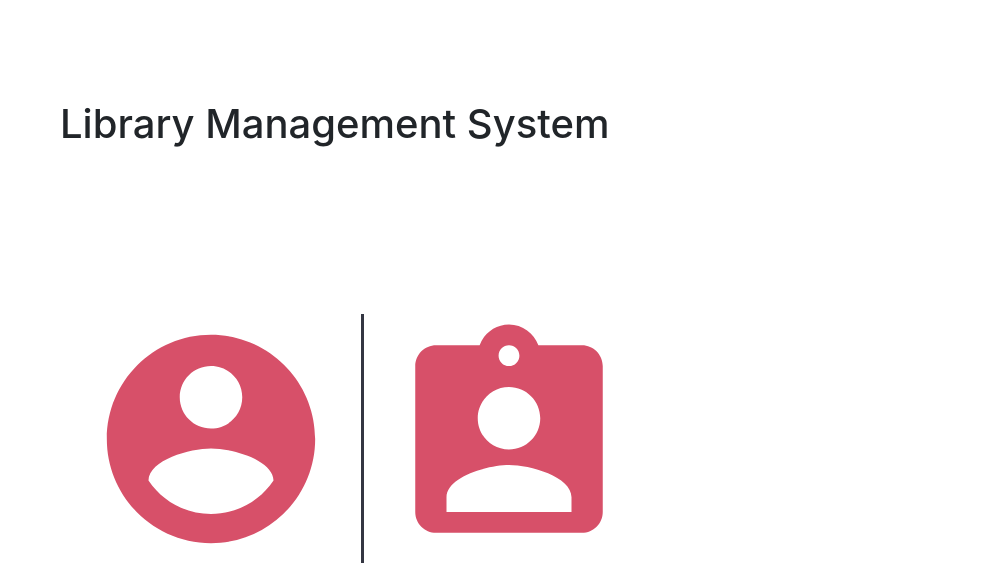
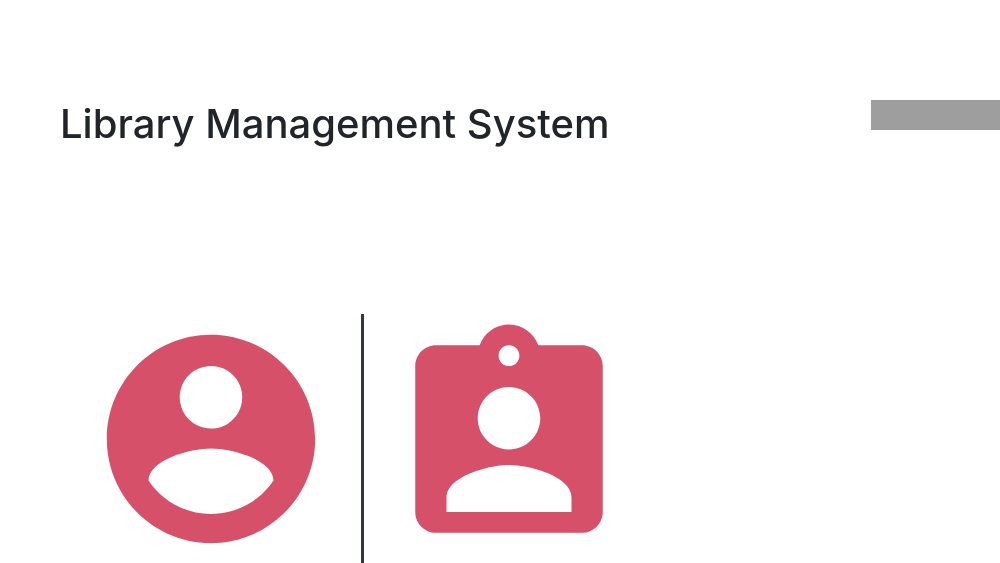
Before and after one commit to divine-dumpling/OLMS-1, a PHP site: page /index.php in a window 1280 px wide. Shown: the top 563 px of the page, without its empty margins (280-1280 px from the left). Run offline with PHP 8.4, Linux system fonts and the light colour scheme; grey boxes are pictures that could not be loaded.

Commit message:
clock code added in index file

```diff
--- a/index.php
+++ b/index.php
@@ -10,16 +10,14 @@
     <script src="dist/js/clock.js"></script>
 </head>
 <body>
+<!-- clock div -->
+<iframe src="http://free.timeanddate.com/clock/i7l2qt0g/n438/tlin/fn7/fs20/tct/pct/ftb/th2" align="right" frameborder="0" width="129" height="30" allowTransparency="true"></iframe>
+<!-- clock div end -->
 <div class="col-md-12">
             <div class="heading">
                 <h1>Library Management System</h1>
             </div>
         </div>
-
-<!-- clock div -->
-
-
-<!-- clock div end -->
 <div id="allTheThings">
 			<div id="member">
 				<a href="student/index.php">
```
